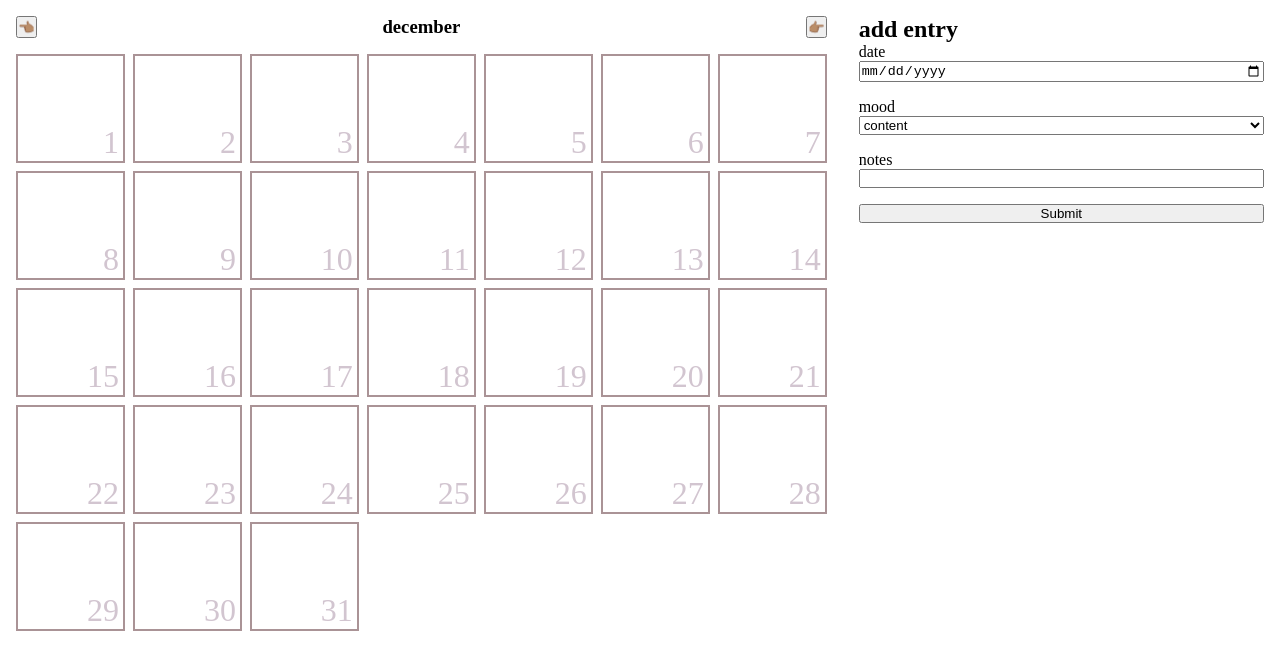
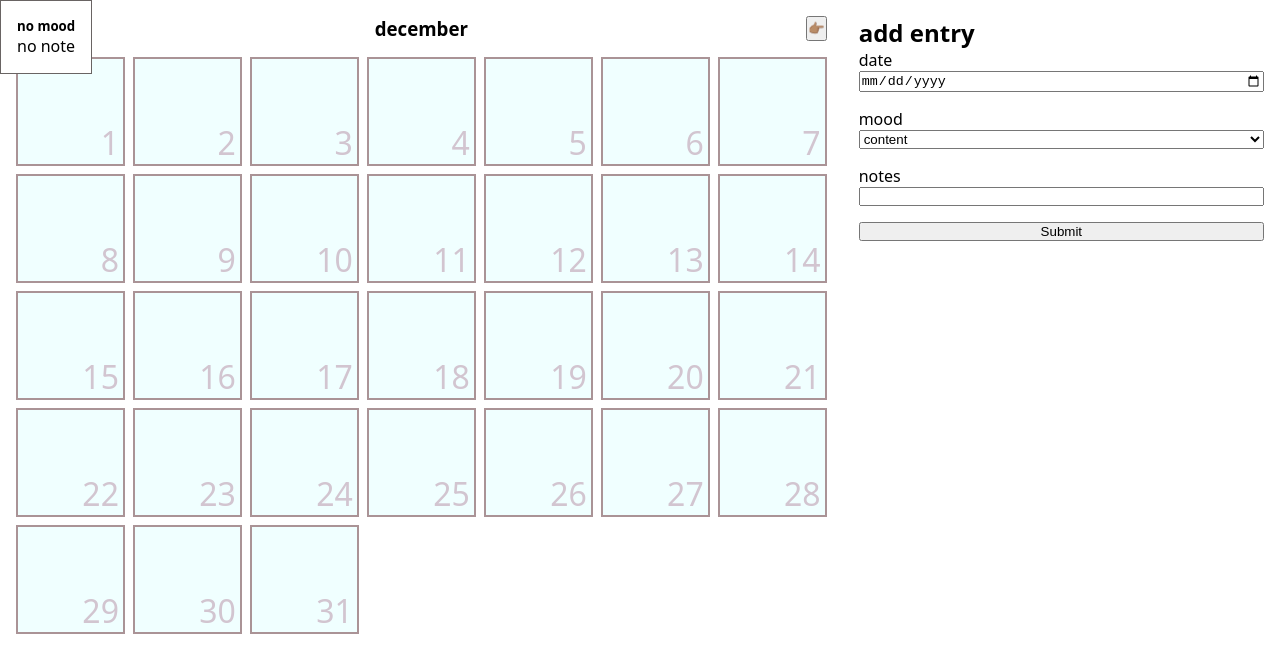
Before and after one commit to mistyb01/mood-memo, a React (Create React App) app: page / in a window 1280 px wide. Shown: the top 672 px of the page. Built offline with nearby package versions, Linux system fonts and the light colour scheme.

Commit message:
basic tooltip functions

```diff
--- a/src/App.jsx
+++ b/src/App.jsx
@@ -16,6 +16,7 @@ function getDaysInMonthUTC(month, year) {
 let currMonthDays = getDaysInMonthUTC(11, 2022);
 
 const MOCK = currMonthDays.map((day) => ({fullDate: day, day: day.getDate(), mood: "no mood", notes: "no note"}));
+console.log(MOCK);
 
 
 function App() {
--- a/src/components/MoodGrid.js
+++ b/src/components/MoodGrid.js
@@ -1,6 +1,21 @@
-import React from 'react';
+import React, { useState } from 'react';
 
 function MoodGrid(props) {
+    const [hover, setHover] = useState(true);
+    const [mouseY, setMouseY] = useState(0);
+    const [mouseX, setMouseX] = useState(0);
+
+    function handleMouseOut(e) {
+        setHover(false);
+    }
+
+    function handleMouseOver(e) {
+        setHover(true);
+        setMouseX(e.clientX);
+        setMouseY(e.clientY);
+        console.log(e);
+    }
+
     return (
         <section className="mood-grid-container">
             <section className="month-heading">
@@ -8,10 +23,22 @@ function MoodGrid(props) {
                 <h1>december</h1>
                 <button>👉🏽</button>
             </section>
-            <ol className="mood-grid">
+            <ol className="mood-grid" onMouseOver={handleMouseOver} onMouseOut={handleMouseOut} >
                 {props.moodData.map((item) => {
                     return (
-                        <li>{item.day}</li>
+                        <>
+                            <li
+                            id={item.day + '-popup'}>{item.day}</li>
+                            <div style={{
+                                display: hover ? 'block' : 'none',
+                                top: `${mouseY}px`,
+                                left: `${mouseX}px`}}
+                                className="info-popup">
+                                <h5>{item.mood}</h5>
+                                <p>{item.notes}</p>
+
+                            </div>
+                        </>
                     )
                 })}
             </ol>
--- a/src/index.css
+++ b/src/index.css
@@ -5,6 +5,7 @@
 }
 
 body {
+    font-family:system-ui, -apple-system, BlinkMacSystemFont, 'Segoe UI', Roboto, Oxygen, Ubuntu, Cantarell, 'Open Sans', 'Helvetica Neue', sans-serif;
 }
 
 main {
@@ -33,15 +34,22 @@ main {
     gap: 0.5rem;
 }
 
-.mood-grid > * {
+.mood-grid li {
     border: 2px solid rgb(170, 147, 150);
+    background-color: azure;
+    color:rgb(210, 197, 208);
     aspect-ratio: 1;
     display: flex;
     align-items: flex-end;
     justify-content: flex-end;
     font-size: 2rem;
-    color:rgb(210, 197, 208);
     padding-right: 0.25rem;
+}
+
+.mood-grid li:hover {
+    background-color: rgba(240, 255, 255, 0.5);
+    color:rgba(210, 197, 208, 0.5);
+    transition: 0.2s;
 }
 
 .add-mood-form-container {
@@ -58,3 +66,12 @@ label {
     display: flex;
     flex-direction: column;
 }
+
+.info-popup {
+    position: absolute;
+    background-color: white;
+    border: 1px solid rgb(105, 100, 99);
+    padding: 1rem;
+    pointer-events: none;
+    transition: 0.5s;
+}
```
Also changed, not shown: 1 other file (tests, documents, lock files or other folders).
